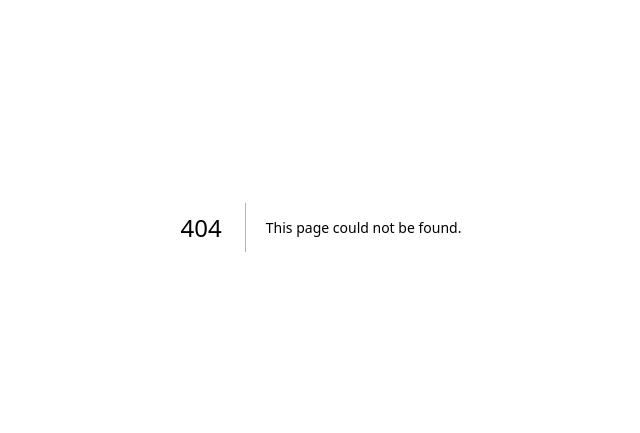
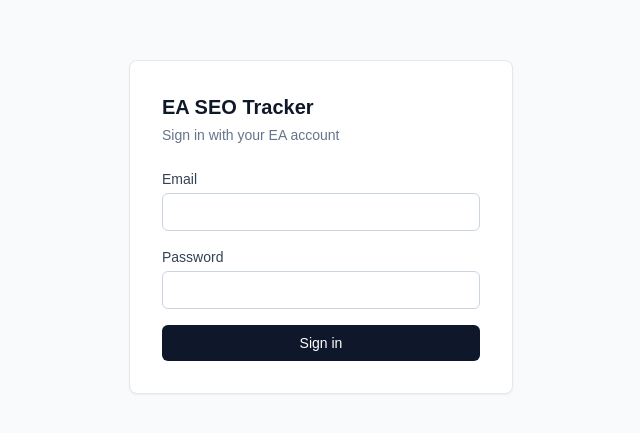
Before and after one commit to workagentic/seo-tracker, a Next.js app: page /login in a window 1280 px wide. Before the commit this address had no page. Shown: the part 173-606 px from the top of the page, without its empty margins (319-959 px from the left). Built offline with nearby package versions, Linux system fonts and the light colour scheme.

Commit message:
feat: add login page, auth middleware, and current-profile helper

```diff
--- /dev/null
+++ b/app/(auth)/login/actions.ts
@@ -0,0 +1,15 @@
+'use server'
+
+import { createServerSupabaseClient } from '@/lib/supabase/server'
+import { redirect } from 'next/navigation'
+
+export async function signIn(formData: FormData) {
+  const email = String(formData.get('email') ?? '')
+  const password = String(formData.get('password') ?? '')
+  const supabase = await createServerSupabaseClient()
+  const { error } = await supabase.auth.signInWithPassword({ email, password })
+  if (error) {
+    redirect(`/login?error=${encodeURIComponent(error.message)}`)
+  }
+  redirect('/dashboard')
+}
--- /dev/null
+++ b/app/(auth)/login/page.tsx
@@ -0,0 +1,52 @@
+import { signIn } from './actions'
+
+export default async function LoginPage({
+  searchParams,
+}: {
+  searchParams: Promise<{ error?: string }>
+}) {
+  const { error } = await searchParams
+  return (
+    <div className="flex min-h-screen items-center justify-center bg-slate-50">
+      <div className="w-full max-w-sm rounded-lg border bg-white p-8 shadow-sm">
+        <h1 className="mb-1 text-xl font-semibold text-slate-900">EA SEO Tracker</h1>
+        <p className="mb-6 text-sm text-slate-500">Sign in with your EA account</p>
+        {error && (
+          <p className="mb-4 rounded bg-red-50 px-3 py-2 text-sm text-red-700">{error}</p>
+        )}
+        <form action={signIn} className="space-y-4">
+          <div>
+            <label htmlFor="email" className="mb-1 block text-sm font-medium text-slate-700">
+              Email
+            </label>
+            <input
+              id="email"
+              name="email"
+              type="email"
+              required
+              className="w-full rounded-md border border-slate-300 px-3 py-2 text-sm"
+            />
+          </div>
+          <div>
+            <label htmlFor="password" className="mb-1 block text-sm font-medium text-slate-700">
+              Password
+            </label>
+            <input
+              id="password"
+              name="password"
+              type="password"
+              required
+              className="w-full rounded-md border border-slate-300 px-3 py-2 text-sm"
+            />
+          </div>
+          <button
+            type="submit"
+            className="w-full rounded-md bg-slate-900 py-2 text-sm font-medium text-white hover:bg-slate-800"
+          >
+            Sign in
+          </button>
+        </form>
+      </div>
+    </div>
+  )
+}
```
Also changed, not shown: lib/auth.ts (added, +10 -0 lines), middleware.ts (added, +57 -0 lines).
